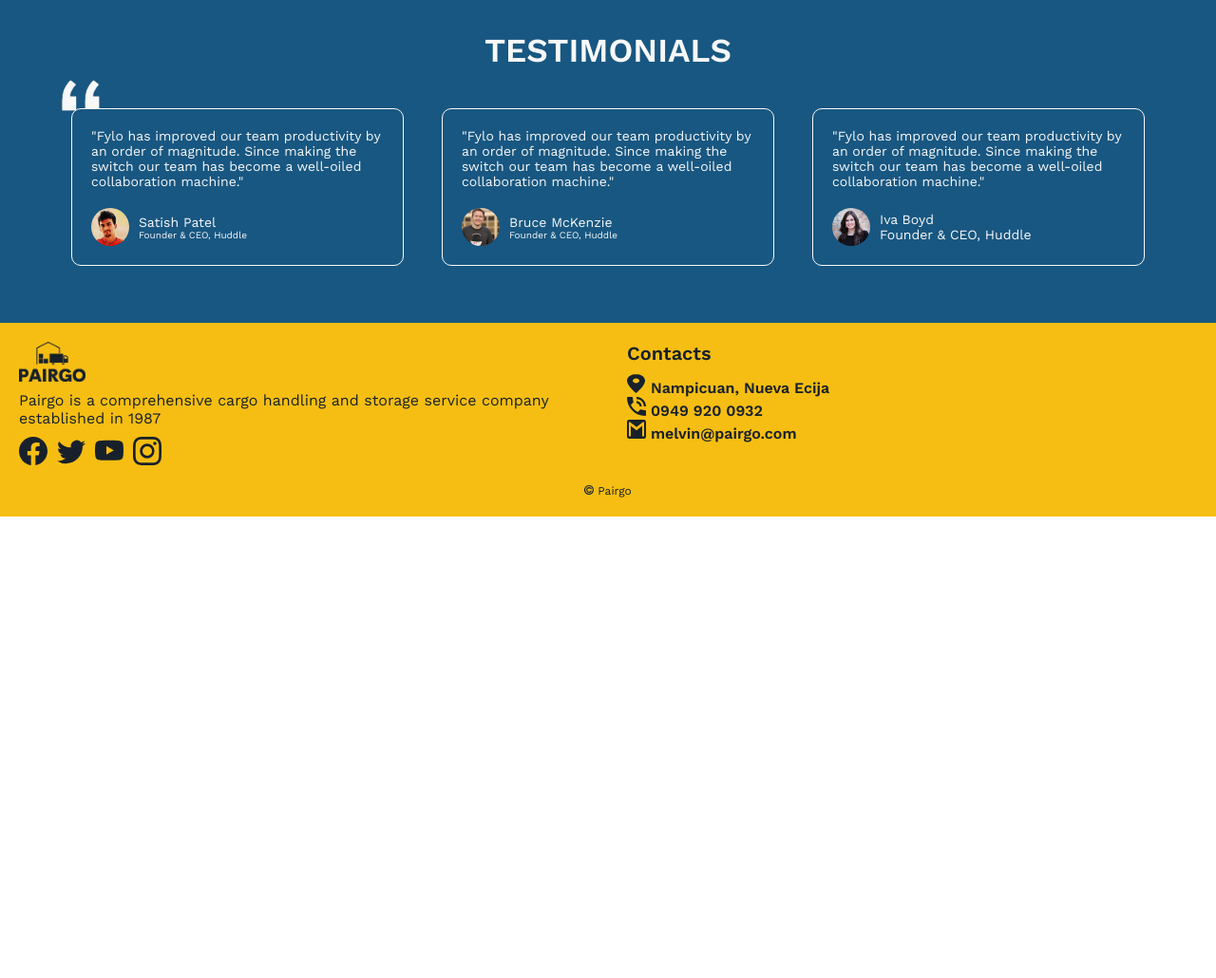
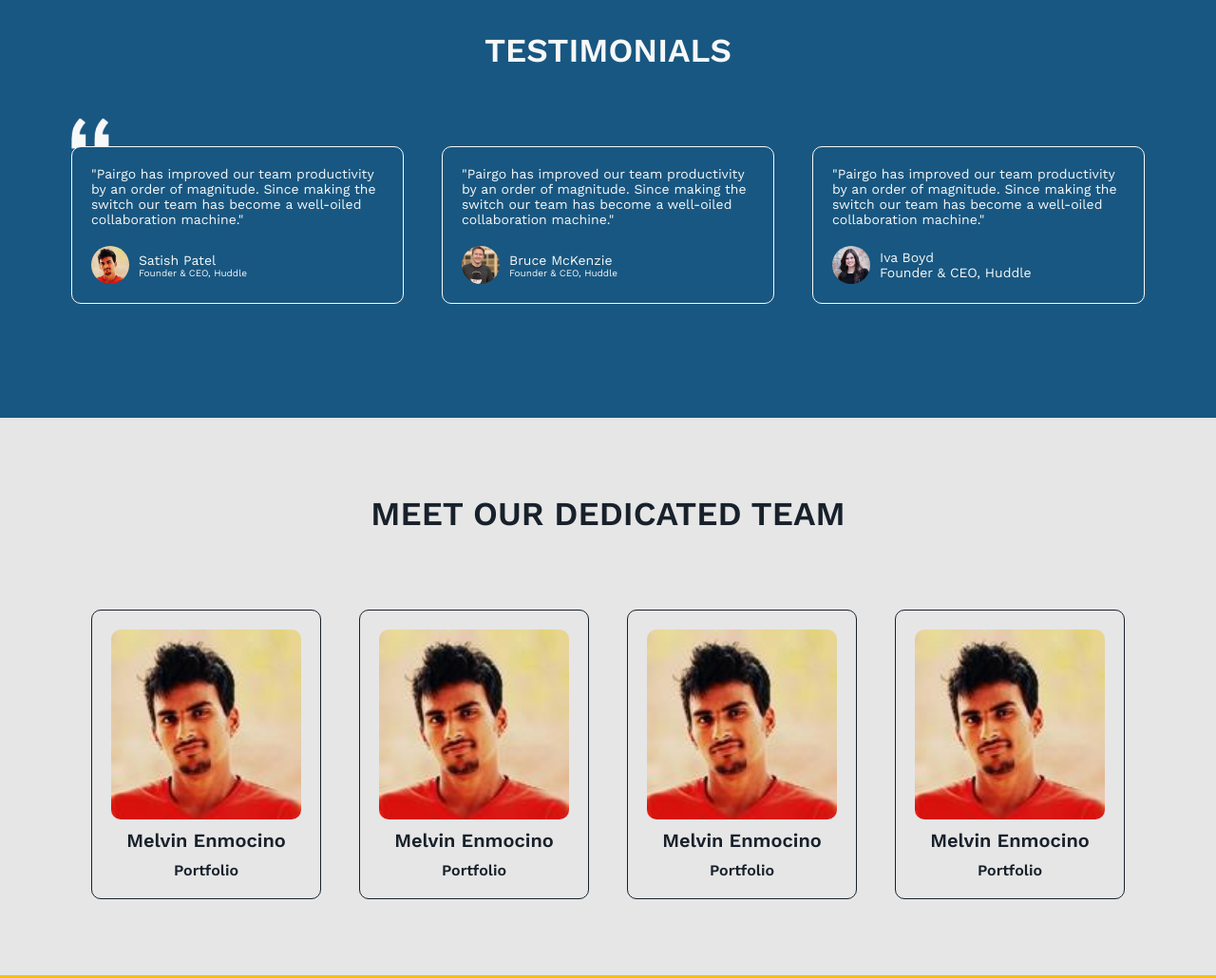
Before and after one commit to boymelvs/pairgo, a plain HTML site: page index.html in a window 1280 px wide. Shown: the part 1520-2550 px from the top of the page at 95% size. Before the commit the page ends 2064 px from the top, so only its background shows below. Drawn offline with nearby package versions, Linux system fonts and the light colour scheme.

Commit message:
added team section
added team section using dummy profile information

```diff
--- a/index.html
+++ b/index.html
@@ -20,10 +20,10 @@
             <nav class="nav-bar">
                <ul class="menu">
                   <li class="menu-item home"><a href="#my-home">Home</a></li>
+                  <li class="menu-item services"><a href="#services">Services</a></li>
+                  <li class="menu-item clients"><a href="#clients">Clients</a></li>
+                  <li class="menu-item gallery"><a href="#gallery">Gallery</a></li>
                   <li class="menu-item about"><a href="#about">About us</a></li>
-                  <li class="menu-item services"><a href="#projects">Services</a></li>
-                  <li class="menu-item clients"><a href="#skills">Clients</a></li>
-                  <li class="menu-item gallery"><a href="#skills">Gallery</a></li>
                   <li class="menu-item contacts"><a href="#contacts">Contact us</a></li>
                </ul>
             </nav>
@@ -72,7 +72,7 @@
             </section>
 
             <!-- /* 2nd section */ -->
-            <section id="offers">
+            <section id="services">
                <div class="offer-container">
                   <h2 class="offers-title">WHAT WE OFFER</h2>
                   <div class="offer-services">
@@ -157,7 +157,7 @@
                <div class="testi-container">
                   <div class="card-testi first-testi">
                      <p class="testi-para">
-                        "Fylo has improved our team productivity by an order of magnitude. Since making the switch our team has become a well-oiled collaboration machine."
+                        "Pairgo has improved our team productivity by an order of magnitude. Since making the switch our team has become a well-oiled collaboration machine."
                      </p>
 
                      <div class="profile">
@@ -172,7 +172,7 @@
 
                   <div class="card-testi second-testi">
                      <p class="testi-para">
-                        "Fylo has improved our team productivity by an order of magnitude. Since making the switch our team has become a well-oiled collaboration machine."
+                        "Pairgo has improved our team productivity by an order of magnitude. Since making the switch our team has become a well-oiled collaboration machine."
                      </p>
 
                      <div class="profile">
@@ -187,7 +187,7 @@
 
                   <div class="card-testi third-testi">
                      <p class="testi-para">
-                        "Fylo has improved our team productivity by an order of magnitude. Since making the switch our team has become a well-oiled collaboration machine."
+                        "Pairgo has improved our team productivity by an order of magnitude. Since making the switch our team has become a well-oiled collaboration machine."
                      </p>
                      <div class="profile">
                         <img src="./images/icons/testomonial/profile-3.jpg" alt="Iva Boyd Pic" />
@@ -196,6 +196,46 @@
                            <div class="position">Founder & CEO, Huddle</div>
                         </div>
                      </div>
+                  </div>
+               </div>
+            </section>
+
+            <!-- /* 4th section */ -->
+            <section id="teams">
+               <h2 class="team-title">MEET OUR DEDICATED TEAM</h2>
+               <div class="team-container">
+                  <div class="team-card">
+                     <img src="./images/profile/profile-1.jpg" alt="melvin" />
+
+                     <div class="name">Melvin Enmocino</div>
+
+                     <a href="#" target="_blank" rel="noopener noreferrer" class="team-port">
+                        <span> Portfolio </span>
+                     </a>
+                  </div>
+
+                  <div class="team-card">
+                     <img src="./images/profile/profile-1.jpg" alt="melvin" />
+
+                     <div class="name">Melvin Enmocino</div>
+
+                     <a href="#" target="_blank" rel="noopener noreferrer" class="team-port"> Portfolio </a>
+                  </div>
+
+                  <div class="team-card">
+                     <img src="./images/profile/profile-1.jpg" alt="melvin" />
+
+                     <div class="name">Melvin Enmocino</div>
+
+                     <a href="#" target="_blank" rel="noopener noreferrer" class="team-port"> Portfolio </a>
+                  </div>
+
+                  <div class="team-card">
+                     <img src="./images/profile/profile-1.jpg" alt="melvin" />
+
+                     <div class="name">Melvin Enmocino</div>
+
+                     <a href="#" target="_blank" rel="noopener noreferrer" class="team-port"> Portfolio </a>
                   </div>
                </div>
             </section>
--- a/styles/scss/components/_sliders.scss
+++ b/styles/scss/components/_sliders.scss
@@ -49,7 +49,7 @@
          position: absolute;
          top: 0;
          left: 0;
-         background: rgba(0, 0, 0, 0.6);
+         background: rgba(0, 0, 0, 0.3);
          z-index: 1;
       }
    }
--- /dev/null
+++ b/styles/scss/components/_team-card.scss
@@ -0,0 +1,42 @@
+.team-container {
+   @include flexBox(column, center, center, 2rem);
+   padding: 4rem 2rem;
+
+   @media (min-width: 768px) {
+      flex-direction: row;
+      flex-wrap: wrap;
+      gap: 4rem;
+   }
+
+   @media (min-width: 992px) {
+      padding: 8rem 2rem;
+   }
+
+   & .team-card {
+      @include flexBox(column, center, center, 1rem);
+      border: 0.1rem solid $black-pearl;
+      border-radius: 1rem;
+      padding: 2rem;
+
+      & img {
+         width: 20rem;
+         border-radius: 1rem;
+      }
+
+      & .name {
+         font-size: 2rem;
+         font-weight: $font-weight-600;
+      }
+
+      & .team-port {
+         @include flexBox(row, center, center, 0);
+         text-decoration: none;
+         color: $black-pearl;
+         font-weight: $font-weight-600;
+
+         &:hover {
+            color: $lochmara;
+         }
+      }
+   }
+}
--- a/styles/scss/layout/_footer.scss
+++ b/styles/scss/layout/_footer.scss
@@ -4,6 +4,10 @@
    max-width: 144rem;
    background: $moon-yellow;
    padding: 2rem;
+
+   @media (min-width: 992px) {
+      padding: 2rem 6rem;
+   }
 
    & .about-contact {
       @include flexBox(column, start, center, 4rem);
--- a/styles/scss/layout/_main.scss
+++ b/styles/scss/layout/_main.scss
@@ -3,6 +3,8 @@
 @import "./sections/offers-quote";
 
 @import "./sections/testimonials";
+
+@import "./sections/team";
 
 #my-main {
    @include flexBox(column, center, center, 8rem);
--- a/styles/scss/layout/sections/_hero.scss
+++ b/styles/scss/layout/sections/_hero.scss
@@ -42,6 +42,10 @@
       background: $lochmara;
       padding: 1rem 0;
       position: relative;
+
+      @media (max-width: 374px) {
+         font-size: 1.2rem;
+      }
 
       @media (min-width: 768px) {
          font-size: 2rem;
@@ -116,8 +120,12 @@
             padding: 1rem;
             background: $moon-yellow;
 
+            @media (max-width: 374px) {
+               font-size: 1.2rem;
+            }
+
             @media (min-width: 768px) {
-               padding: 1rem 2rem;
+               padding: 1rem 3rem;
             }
          }
       }
--- a/styles/scss/layout/sections/_offers-quote.scss
+++ b/styles/scss/layout/sections/_offers-quote.scss
@@ -1,6 +1,6 @@
 @import "../../components/quotes-forms";
 
-#offers {
+#services {
    @include flexBox(column, center, center, 2rem);
    width: 100%;
 
@@ -29,7 +29,7 @@
       }
 
       & .offer-services {
-         @include flexBox(row, center, center, 1rem);
+         @include flexBox(row, start, center, 1rem);
          padding: 2rem;
 
          @media (min-width: 992px) {
--- /dev/null
+++ b/styles/scss/layout/sections/_team.scss
@@ -0,0 +1,14 @@
+@import "../../components/team-card";
+
+#teams {
+   @include flexBox(column, center, center, 0);
+   width: 100%;
+
+   & h2 {
+      font-size: 2.5rem;
+
+      @media (min-width: 768px) {
+         font-size: 3.5rem;
+      }
+   }
+}
--- a/styles/scss/layout/sections/_testimonials.scss
+++ b/styles/scss/layout/sections/_testimonials.scss
@@ -4,7 +4,11 @@
    @include flexBox(column, center, center, 0);
    background: $lochmara;
    width: 100%;
-   padding: 4rem;
+   padding: 2rem 0;
+
+   @media (min-width: 576px) {
+      padding: 4rem;
+   }
 
    & h2 {
       font-size: 2.5rem;
@@ -17,7 +21,7 @@
 
    & .testi-container {
       @include flexBox(column, center, center, 2rem);
-      padding: 4rem 2rem 2rem 2rem;
+      padding: 4rem 2rem;
 
       background-image: url("../../../../images/icons/testomonial/bg-quotes.png");
       background-repeat: no-repeat;
@@ -28,10 +32,13 @@
       @media (min-width: 576px) {
          flex-direction: row;
          flex-wrap: wrap;
+         background-position: top 1rem left 2rem;
       }
 
       @media (min-width: 992px) {
          gap: 4rem;
+         padding: 8rem 2rem;
+         background-position: top 5rem left 2rem;
       }
    }
 }
```
Also changed, not shown: pages/storage-rate.html (added, +90 -0 lines), images/profile/profile-1.jpg (added), images/profile/profile-2.jpg (added), images/profile/profile-3.jpg (added), images/profile/profile-4.jpg (added), images/profile/resume.svg (added), styles/css/styles.css, 2 other files.
